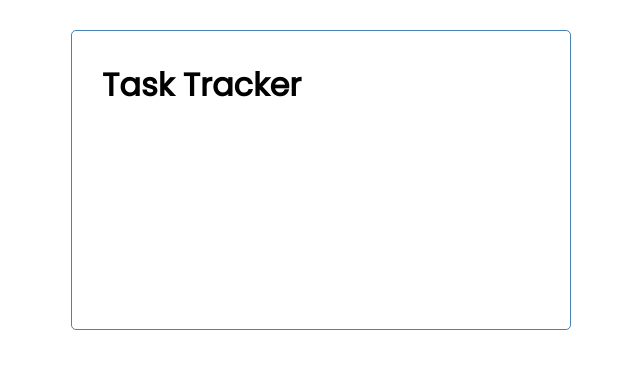
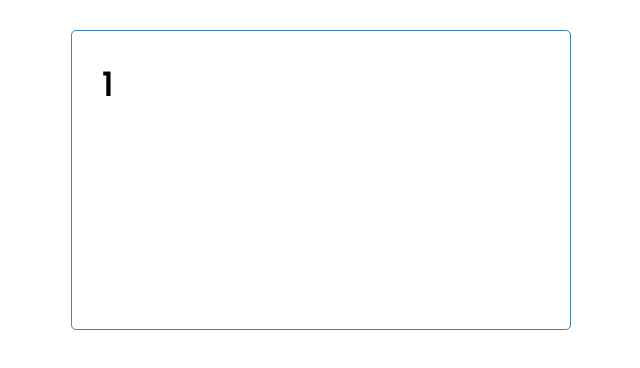
Before and after one commit to JOANITA-51/react-my-app, a React (Create React App) app in the folder react-task-tracker/: page / in a window 1280 px wide. Shown: the top 368 px of the page, without its empty margins (319-959 px from the left). Built offline with nearby package versions, Linux system fonts and the light colour scheme.

Commit message:
prop-Types to make the code more robust

```diff
--- a/react-task-tracker/src/App.js
+++ b/react-task-tracker/src/App.js
@@ -2,7 +2,7 @@ import Header from "./components/Header";
 const App = () => {
   return (
     <div className="container">
-      <Header />
+      <Header title={'1'}/>
     </div>
   );
 }
```
Also changed, not shown: react-task-tracker/src/components/Header.js (+4 -4 lines).
